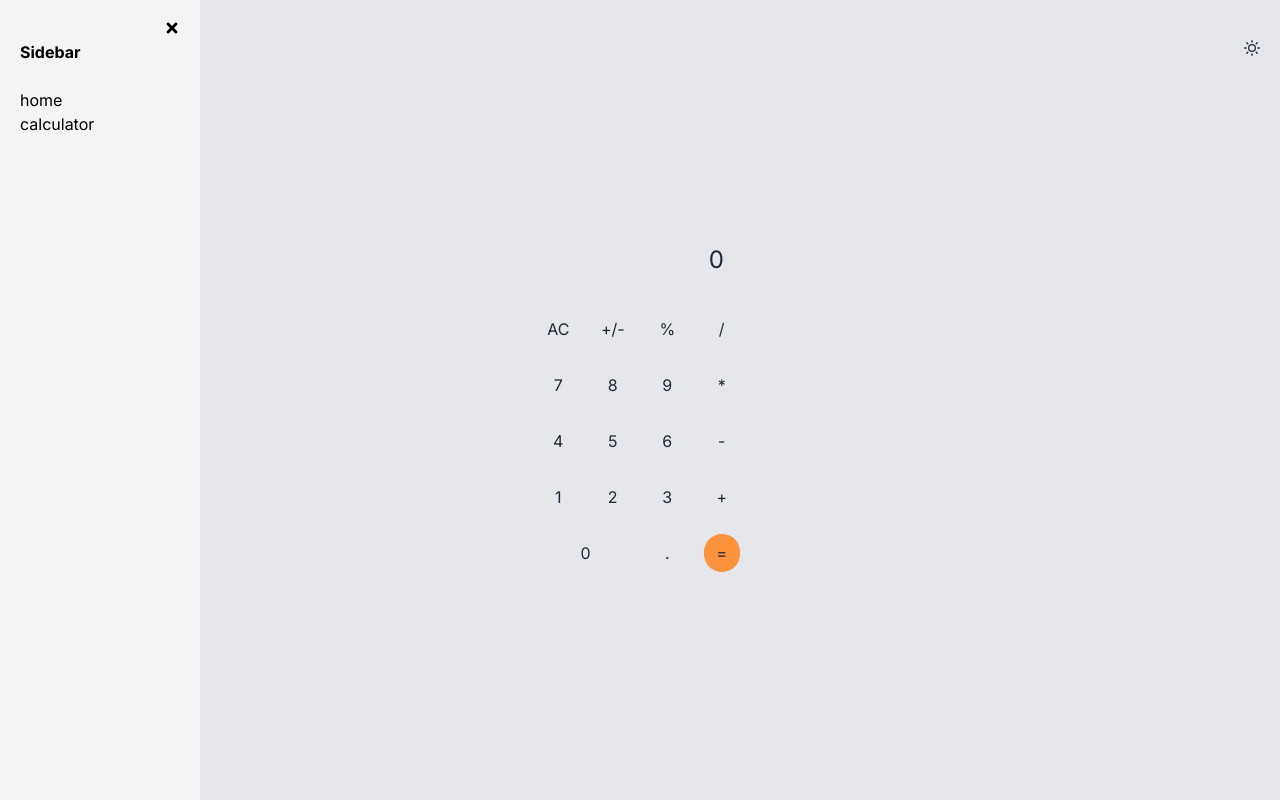
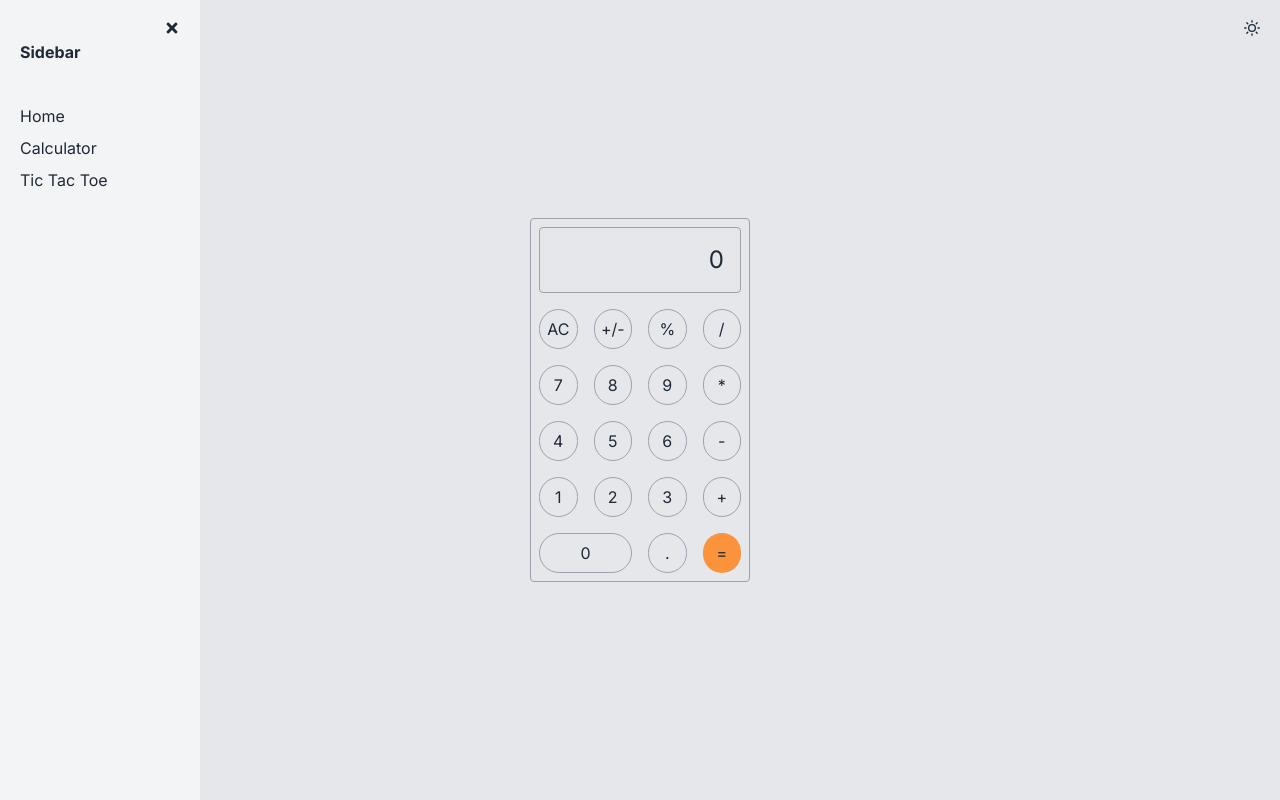
Before and after one commit to inaki/experiments, a Next.js app: page /calculator in a window 1280 px wide. Both pictures are taken after a click on the button 28 px from the left and 28 px from the top of the page. Built offline with nearby package versions, Linux system fonts and the light colour scheme.

Commit message:
Established the theme and fix navigation

```diff
--- a/src/app/calculator/page.tsx
+++ b/src/app/calculator/page.tsx
@@ -75,16 +75,16 @@ export default function Calculator() {
       className={`flex min-h-screen items-center justify-center flex-col p-24
       ${inter.className}`}
     >
-      <div className="border w-[220px] rounded p-2 grid grid-cols-4 gap-4">
-        <div className="border rounded col-span-4 p-4 text-right text-2xl">
+      <div className="border w-[220px] border-gray-400 dark:border-light-secondary rounded p-2 grid grid-cols-4 gap-4">
+        <div className="border rounded border-gray-400 dark:border-light-secondary col-span-4 p-4 text-right text-2xl">
           {screen}
         </div>
         {calcKeys.map((calcBtn, idx) => (
           <button
             key={`${calcBtn}-${idx}`}
             onClick={() => handleButtonClick(calcBtn)}
-            className={`border border-gray-200 h-10 rounded-full focus:outline-none ${
-              calcBtn === "=" ? "bg-orange-400" : ""
+            className={`border border-gray-400 dark:border-light-secondary h-10 rounded-full focus:outline-none ${
+              calcBtn === "=" ? "bg-orange-400 border-none" : ""
             } ${calcBtn === 0 ? "col-span-2" : ""}`}
           >
             {calcBtn}
--- a/src/app/layout.tsx
+++ b/src/app/layout.tsx
@@ -68,7 +68,7 @@ export default function RootLayout({
             <FaBars />
           </button>
           <button
-            className="absolute top-10 right-5"
+            className="absolute top-5 right-5"
             onClick={() => setTheme(theme == "light" ? "dark" : "light")}
           >
             {theme === "light" ? <FiSun /> : <FiMoon />}
--- /dev/null
+++ b/src/app/tictactoe/page.tsx
@@ -0,0 +1,18 @@
+"use client";
+import { Inter } from "next/font/google";
+import { useState } from "react";
+
+const inter = Inter({
+  subsets: ["latin"],
+});
+
+export default function TicTacToe() {
+  return (
+    <main
+      className={`flex min-h-screen items-center justify-center flex-col p-24
+  ${inter.className}`}
+    >
+      tic tac toe
+    </main>
+  );
+}
--- a/src/components/Sidebar.tsx
+++ b/src/components/Sidebar.tsx
@@ -3,7 +3,6 @@ import Link from "next/link";
 import { FaTimes } from "react-icons/fa";
 
 const inter = Inter({ subsets: ["latin"] });
-
 interface SidebarProps {
   onClose: () => void;
 }
@@ -11,16 +10,22 @@ interface SidebarProps {
 export default function Sidebar({ onClose }: SidebarProps) {
   return (
     <div
-      className={`absolute z-100 top-0 left-0 w-[200px] bg-gray-100 py-10 px-5 h-screen ${inter.className}`}
+      className={`absolute z-100 top-0 left-0 w-[200px]  bg-gray-100 dark:bg-gray-700 py-10 px-5 h-screen ${inter.className}`}
     >
-      <div className="font-bold">Sidebar</div>
-      <button className="top-5 right-5 absolute" onClick={onClose}>
+      <div className="font-bold  text-gray-800 dark:text-light-secondary pb-10">
+        Sidebar
+      </div>
+      <button
+        className="top-5 right-5 absolute  text-gray-800 dark:text-light-secondary"
+        onClick={onClose}
+      >
         <FaTimes />
       </button>
-      <br />
-      <Link href="/">home</Link>
-      <br />
-      <Link href="/calculator">calculator</Link>
+      <div className="flex flex-col  text-gray-800 dark:text-light-secondary gap-2">
+        <Link href="/">Home</Link>
+        <Link href="/calculator">Calculator</Link>
+        <Link href="/tictactoe">Tic Tac Toe</Link>
+      </div>
     </div>
   );
 }
```
